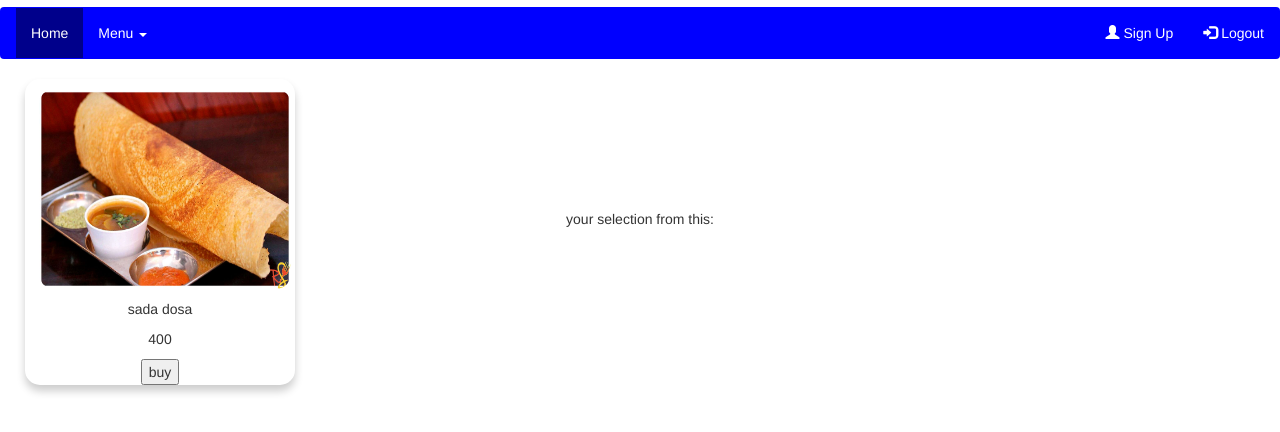
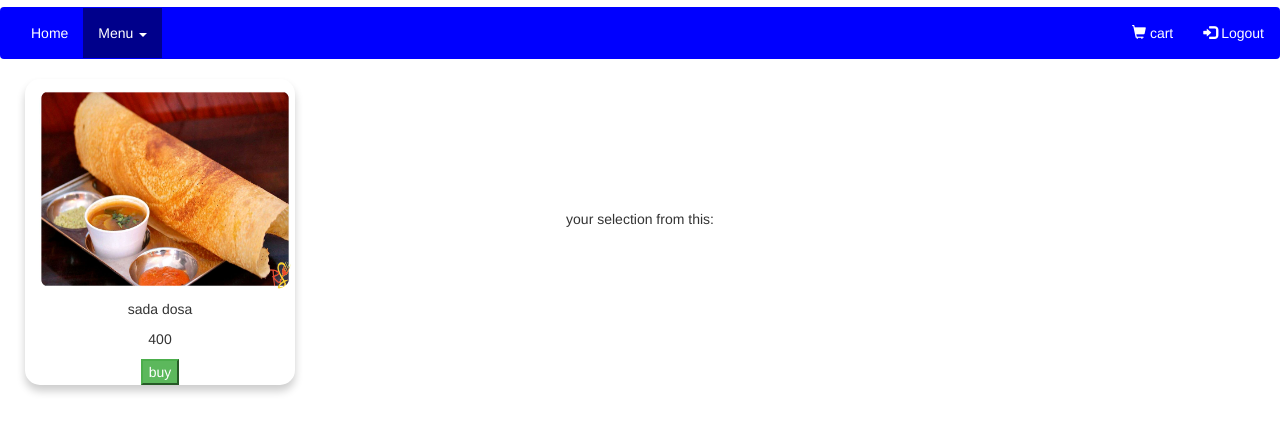
Before and after one commit to parampa10/online-food-ordering-system, a plain HTML site: page dosa.html in a window 1280 px wide. Shown: the part 68-500 px from the top of the page. Drawn offline with nearby package versions, Linux system fonts and the light colour scheme.

Commit message:
Update dosa.html

```diff
--- a/dosa.html
+++ b/dosa.html
@@ -11,8 +11,8 @@
 	<nav class="navbar bg-primary my">
   <div class="container-fluid">
     <ul class="nav navbar-nav">
-      <li class="now"><a href="home.html" >Home</a></li>
-      <li class="dropdown"><a class="dropdown-toggle" data-toggle="dropdown" href="#">Menu <span class="caret"></span></a>
+      <li><a href="home.html" >Home</a></li>
+      <li class="dropdown now"><a class="dropdown-toggle" data-toggle="dropdown" href="#">Menu <span class="caret"></span></a>
         <ul class="dropdown-menu">
           <li><a href="pizza.html">Pizza</a></li>
           <li><a href="sandwich.html">sandwich</a></li>
@@ -23,7 +23,7 @@
       </li>
     </ul>
     <ul class="nav navbar-nav navbar-right">
-      <li><a href="signup.html"><span class="glyphicon glyphicon-user"></span> Sign Up</a></li>
+      <li><a href="cart.html"><span class="glyphicon glyphicon-shopping-cart"></span> cart</a></li>
       <li><a href="index.html"><span class="glyphicon glyphicon-log-in"></span> Logout</a></li>
     </ul>
   </div>
@@ -33,7 +33,7 @@
 			<img src="dosa.jpg"/>
 			<p class="name">sada dosa</p>
 			<p id="price">400</p>
-			<button id="sada" onclick="select(event)">buy</button>
+			<button id="sada" onclick="select(event)" class="btn-success">buy</button>
 		</div>
 	</div>
 
```
